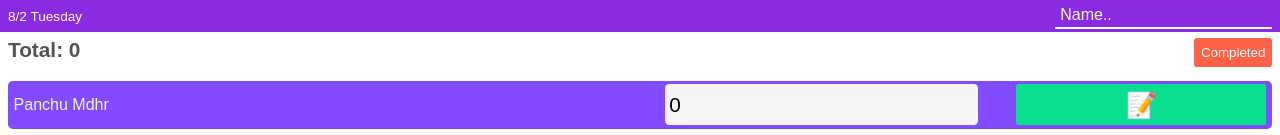
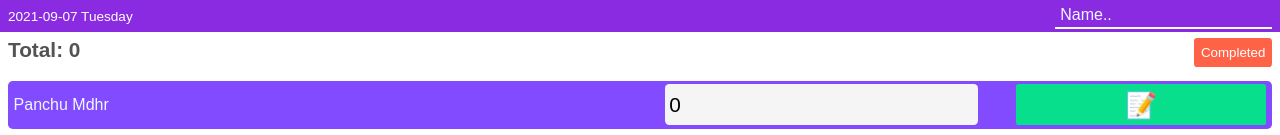
Before and after one commit to Ruzzan/Bachat, a React (Create React App) app: page / in a window 1280 px wide. Shown: the top 135 px of the page. Built offline with nearby package versions, Linux system fonts and the light colour scheme.

Commit message:
date fix

```diff
--- a/src/components/Home.jsx
+++ b/src/components/Home.jsx
@@ -10,10 +10,9 @@ const Home = () => {
     const [complete,setCompleted] = useState(false);
     const [total,setTotal] = useState(0);
 
-    let month = new Date().getMonth();
-    let day = new Date().getDay();
+    let fullDate = new Date().toISOString().slice(0, 10)
     const days = ["Sunday","Monday","Tuesday","Wednesday","Thursday","Friday","Saturday"];
-    let today = days[day];
+    let today = days[new Date().getDay()];
 
     useEffect(() => {
         localStorage.setItem("name_list",JSON.stringify(nameList));
@@ -81,7 +80,7 @@ const Home = () => {
     <section id="container">
     {/* navbar */}
     <div className="nav__flex flex">
-    <div className="date"> {month}/{day} {today} </div>
+    <div className="date"> {fullDate} {today} </div>
     <div className="search">
     <input type="search" placeholder="Name.." onChange={searchName}
     value={query}/>
@@ -99,7 +98,7 @@ const Home = () => {
     })}
     <div className="flex">
     <button className="toggle__btn black" onClick={resetList}>Reset ⛔</button>
-    <button className="toggle__btn purple" disabled={!navigator.onLine}
+    <button className={navigator.onLine ? "toggle__btn purple": "toggle__btn black"} disabled={!navigator.onLine}
     onClick={uploadData}>Upload 📤</button>
     </div>
     </div>
```
